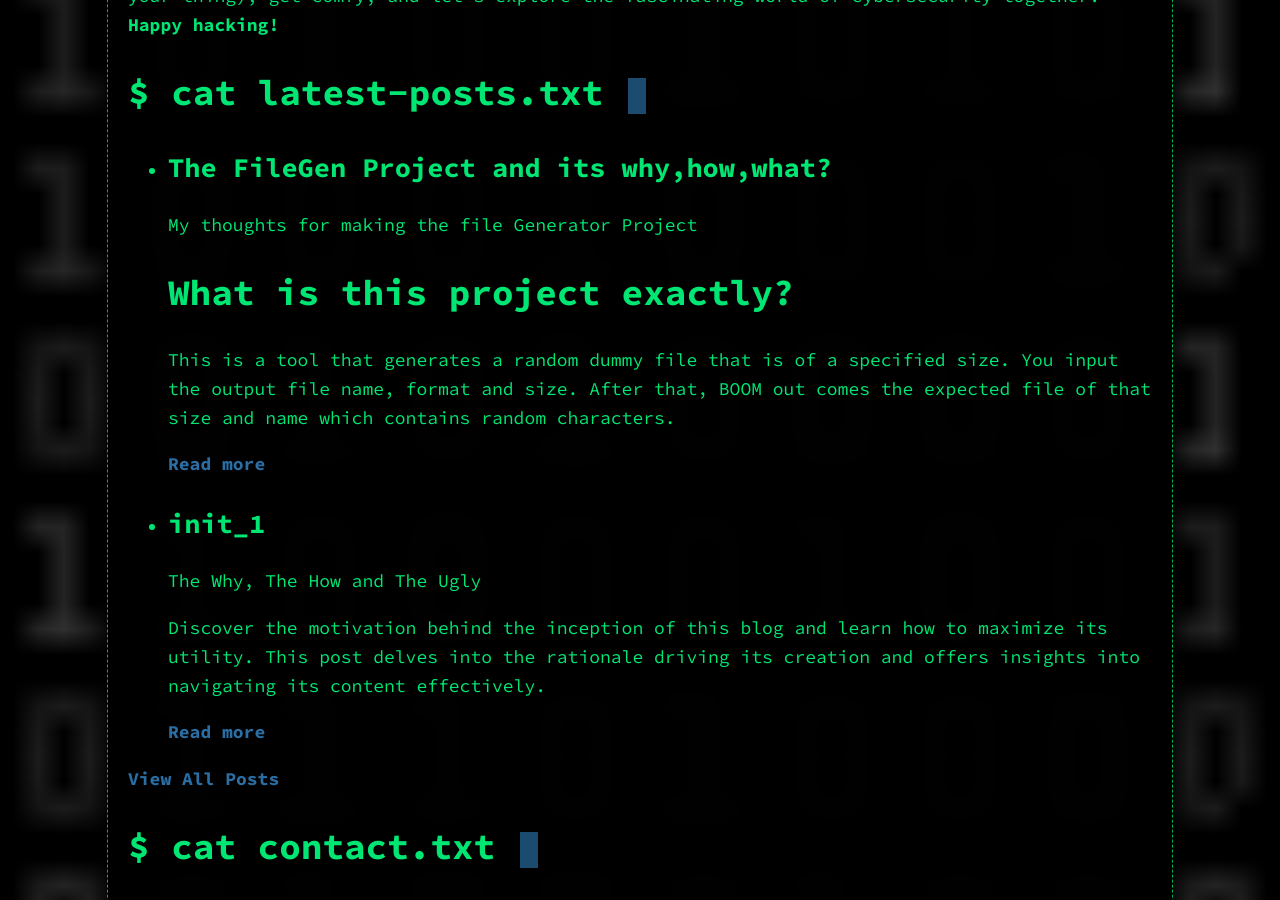
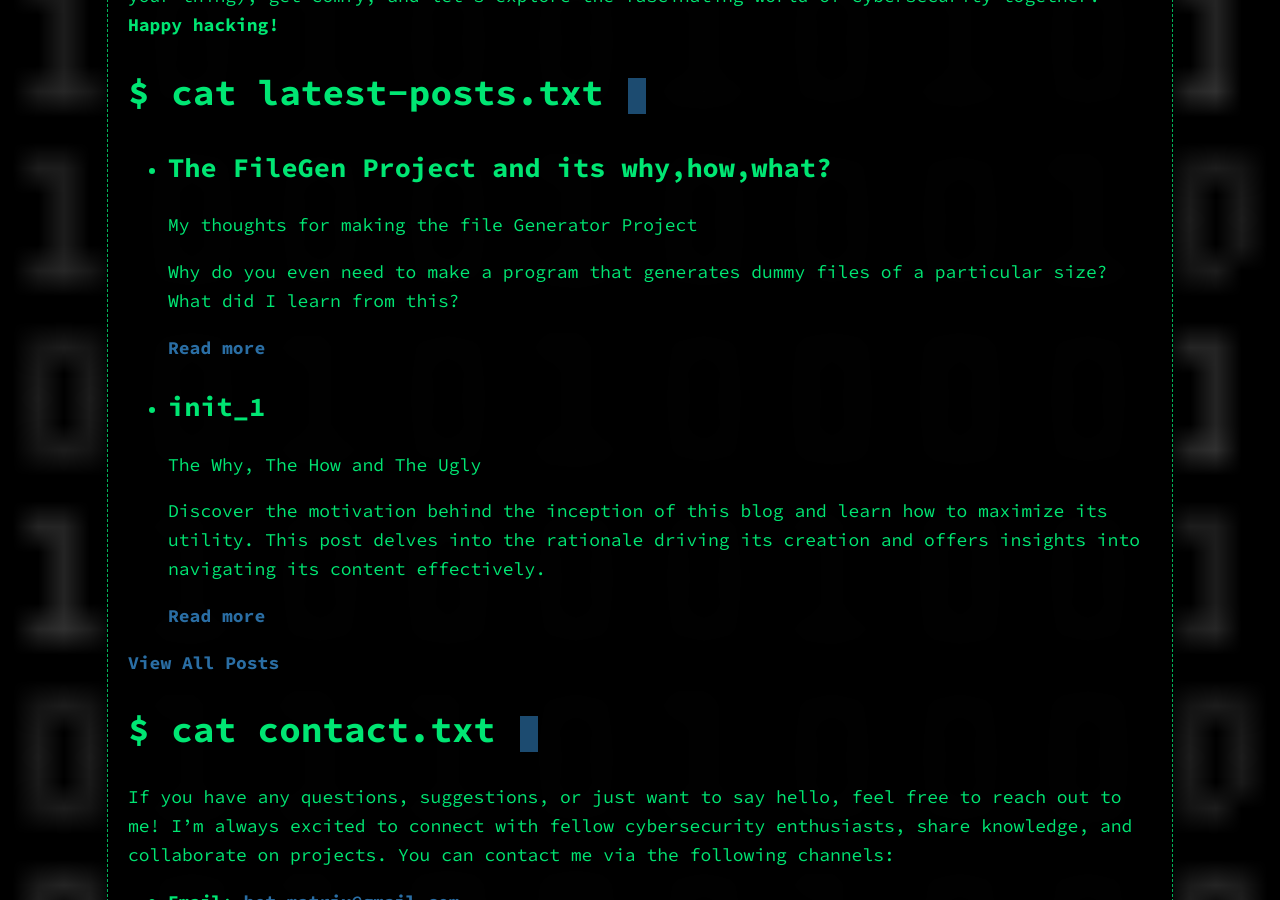
Before and after one commit to Het-Joshi/robots_txt, a Jekyll site: the page built from index.md, in a window 1280 px wide and 900 px high, scrolled down 766 px. Built offline with Jekyll 4.4.1, drawn with Linux system fonts in a browser that asks for light colours; our own code applies the rules of GitHub Pages for plain Markdown files.

Commit message:
Update 2024-07-26-fileGen-post.md

```diff
--- a/_posts/posts/2024-07-26-fileGen-post.md
+++ b/_posts/posts/2024-07-26-fileGen-post.md
@@ -7,6 +7,7 @@ layout: post
 date: 2024-07-26
 comments: true
 en: "/robots_txt/projects/fileGen/"
+excerpt: Why do you even need to make a program that generates dummy files of a particular size? What did I learn from this?
 authors:
   - Het Joshi
 ---
```
